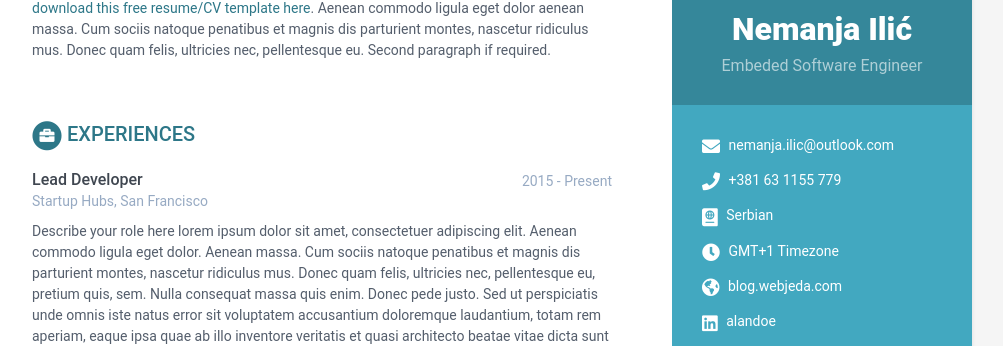
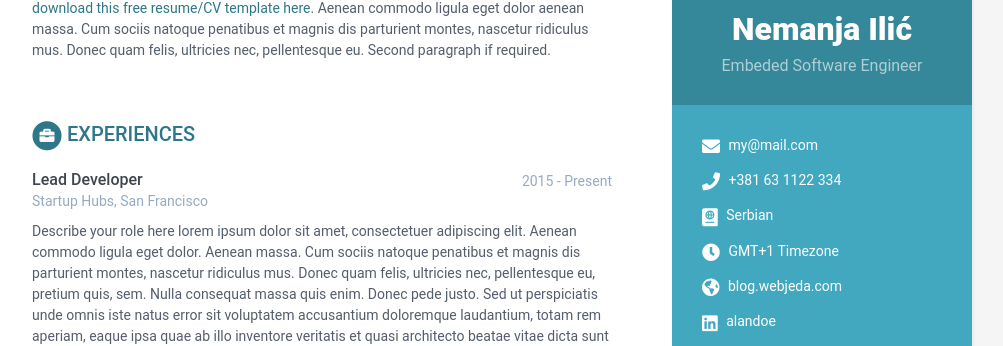
Before and after one commit to NEMANJA-ILIC/CV, a Jekyll site: the page built from index.markdown, in a window 1280 px wide. Shown: the part 163-509 px from the top of the page, without its empty margins (168-1171 px from the left). Built offline with Jekyll 4.4.1, drawn with Linux system fonts in a browser that asks for light colours.

Commit message:
Remove phone and mail personal data.

```diff
--- a/_data/data.yml
+++ b/_data/data.yml
@@ -12,8 +12,8 @@ sidebar:
     avatar: nemanja_ilic.jpg  #place a 100x100 picture inside /assets/images/ folder and provide the name of the file below
 
     # Sidebar links
-    email: nemanja.ilic@outlook.com
-    phone: +381 63 1155 779
+    email: my@mail.com
+    phone: +381 63 1122 334
     timezone: GMT+1 Timezone
     citizenship: Serbian
     website: blog.webjeda.com #do not add http://
```
